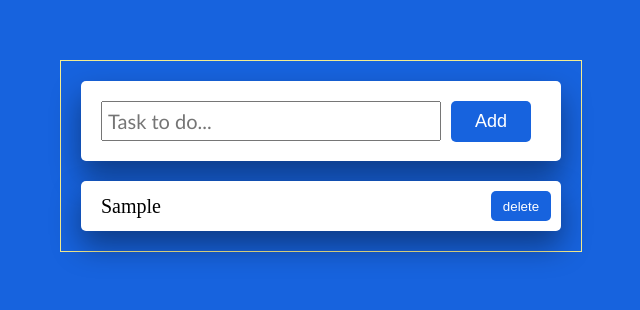
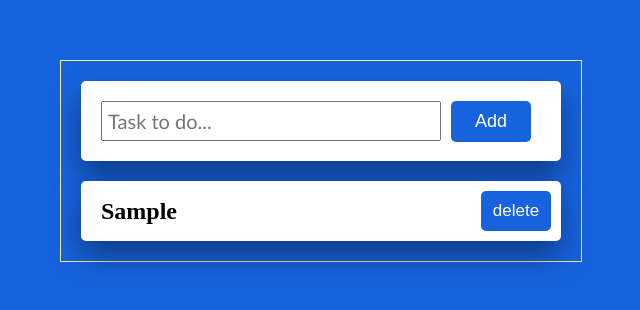
Before and after one commit to owaisraza25/todo-app, a plain HTML site: page index.html in a window 1280 px wide. Both pictures are taken after typing "Sample" into the empty fields and a click on the button "Add". Shown: the whole page, without its empty margins (319-959 px from the left). Drawn offline with Linux system fonts and the light colour scheme.

Commit message:
few changing

```diff
--- a/index.css
+++ b/index.css
@@ -73,7 +73,7 @@ input[type=text]{
 .todo_task{
 
     border-radius: 5px;
-    height: 50px;
+    height: 60px;
     width: 480px;
     background-color: white;
     box-shadow: 0 15px 30px rgb(0, 0, 0, 0.4);
@@ -85,27 +85,28 @@ input[type=text]{
 }
 .textstyle{
     color: black;
-    font-size: 20px;
+    font-size: 24px;
+    font-weight: bold;
+    text-transform: capitalize;
     /* padding-top: ; */
 }
 
-.dlt-btn{
+.dlt-btn {
     background-color: rgb(23, 99, 222);
     color: white;
-    height: 30px;
-    width: 60px;
+    height: 40px;
+    width: 70px;
     border: none;
     border-radius: 5px;
     margin: 10px;
     padding: 0px;
     cursor: pointer;
+    font-size: 17px;
     /* gap: 220px; */
-    align-self: flex-end;
+    /* align-self: flex-end; */
+}
 
 
-
-
-}
 
 .dlt-btn:hover{
     background-color: rgb(6, 33, 189);
```
